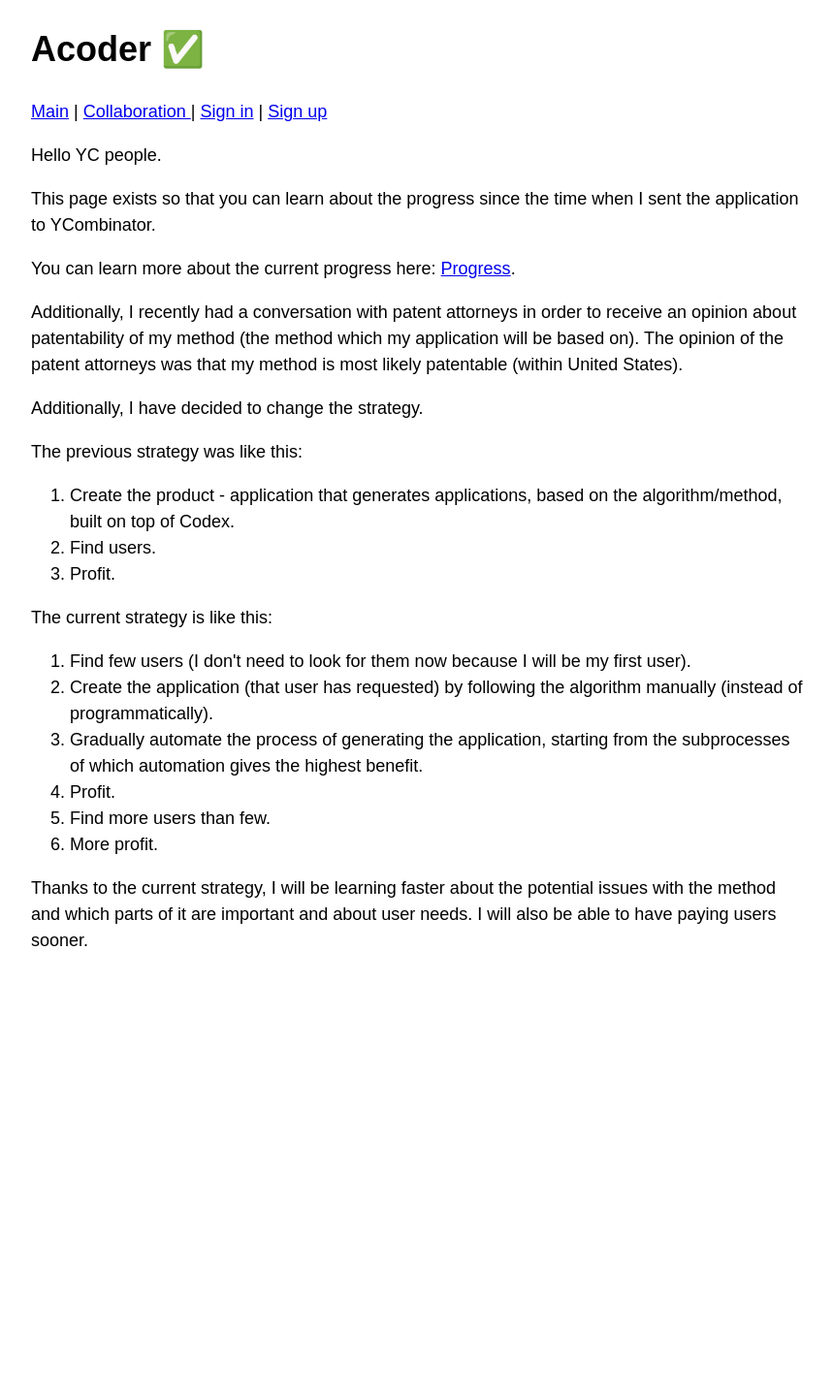
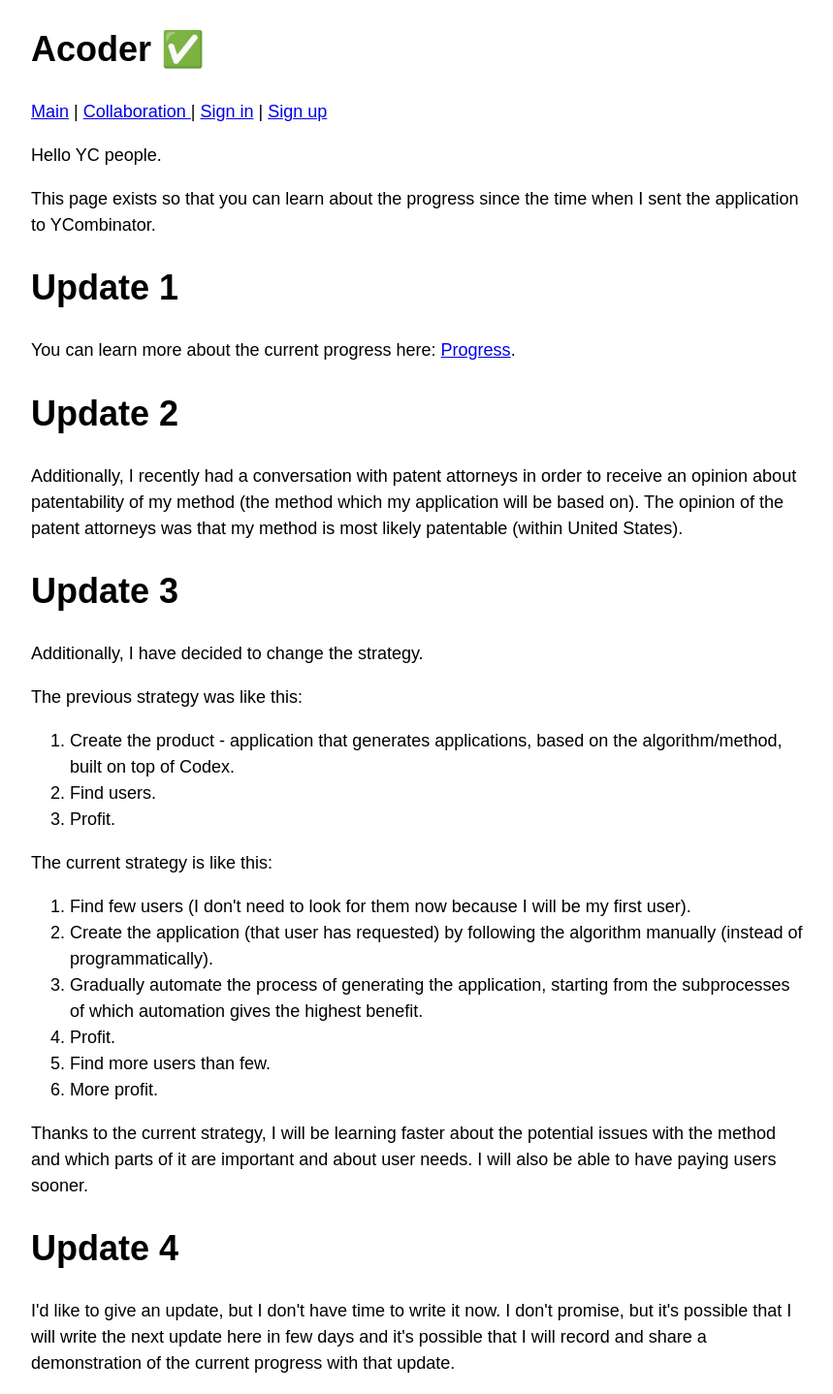
Before and after one commit to damc/Acoder-Server, a Flask app: page /ycombinator in a window 1280 px wide. Shown: the whole page at 97% size, without its empty margins (208-1067 px from the left). Before the commit the page ends 976 px from the top, so only its background shows below. Run offline with Flask 2, Linux system fonts and the light colour scheme.

Commit message:
10 Update

```diff
--- a/server/templates/ycombinator.html
+++ b/server/templates/ycombinator.html
@@ -9,9 +9,15 @@ Hello YC people.
 
 This page exists so that you can learn about the progress since the time when I sent the application to YCombinator.
 
+# Update 1
+
 You can learn more about the current progress here: [Progress](/progress).
 
+# Update 2
+
 Additionally, I recently had a conversation with patent attorneys in order to receive an opinion about patentability of my method (the method which my application will be based on). The opinion of the patent attorneys was that my method is most likely patentable (within United States).
+
+# Update 3
 
 Additionally, I have decided to change the strategy.
 
@@ -32,5 +38,9 @@ The current strategy is like this:
 
 Thanks to the current strategy, I will be learning faster about the potential issues with the method and which parts of it are important and about user needs. I will also be able to have paying users sooner.
 
+# Update 4
+
+I'd like to give an update, but I don't have time to write it now. I don't promise, but it's possible that I will write the next update here in few days and it's possible that I will record and share a demonstration of the current progress with that update.
+
 {% endfilter %}
 {% endblock %}
```
